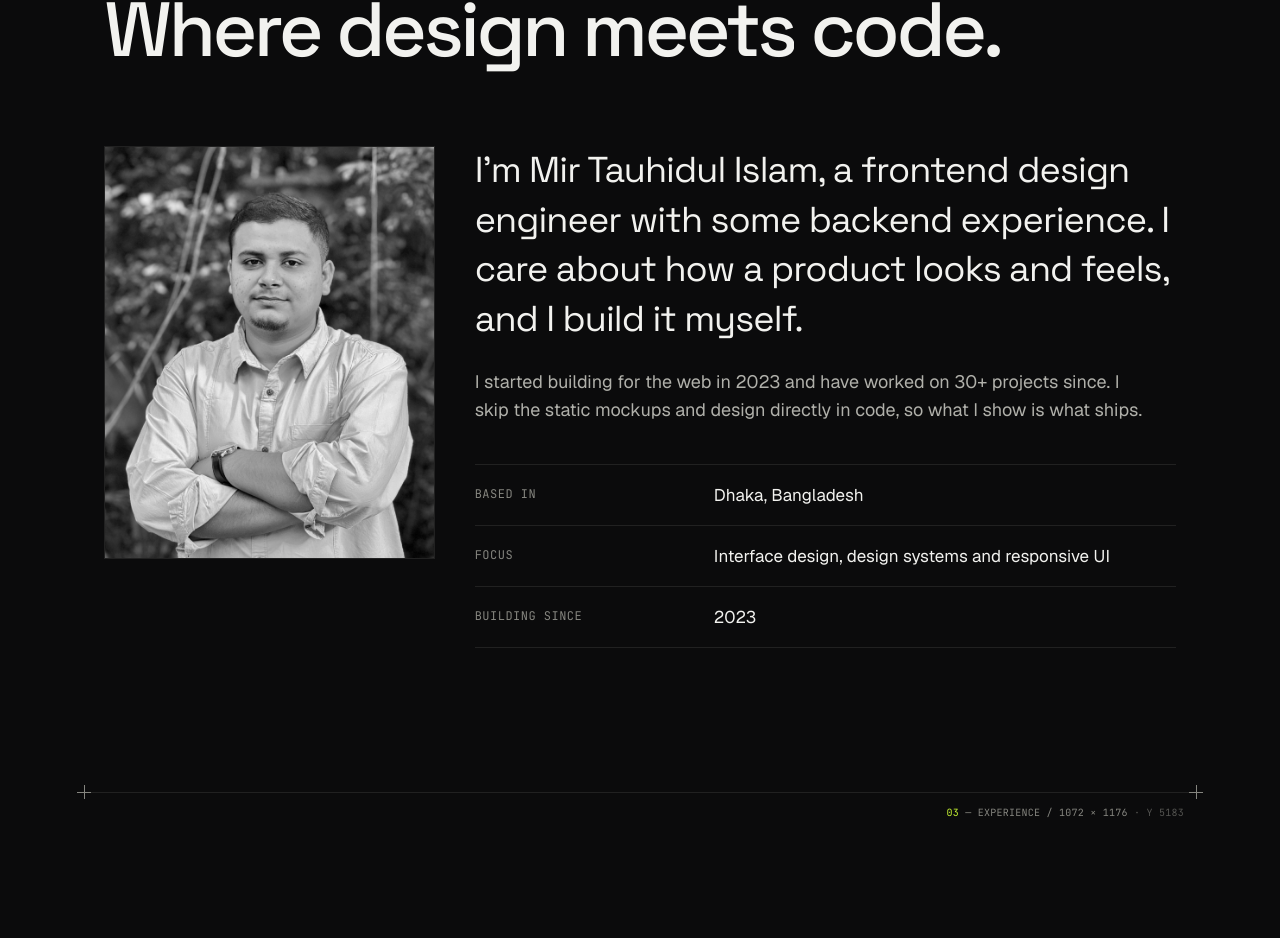
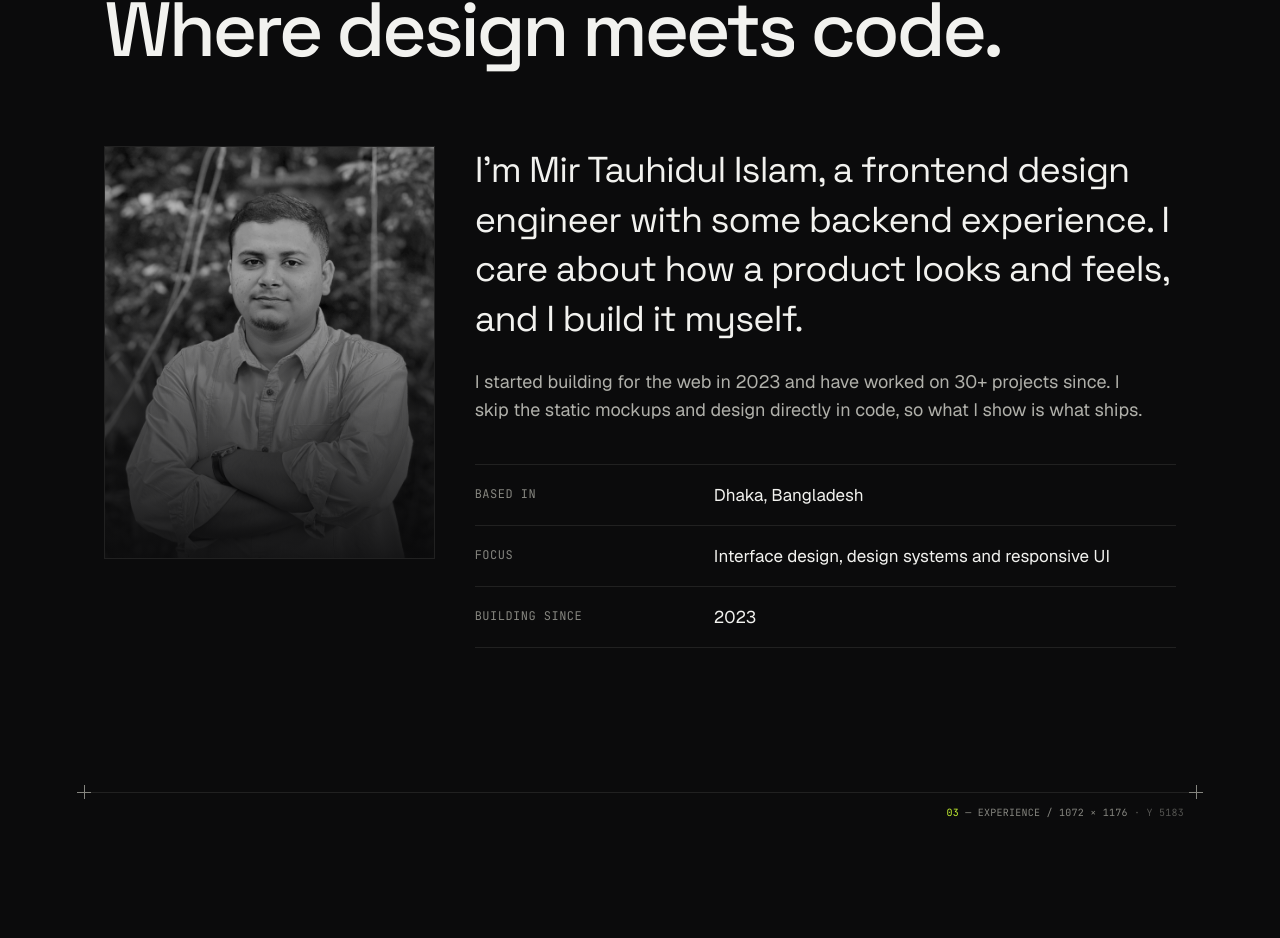
Before and after one commit to mtauhidul/mirtauhid.com-v6, a Next.js app: page / in a window 1280 px wide. Shown: the part 4391-5329 px from the top of the page. Built offline with nearby package versions, Linux system fonts and the light colour scheme; no server answers.

Commit message:
feat: darken About portrait with tint and bottom gradient
Co-Authored-By: Claude Sonnet 5.5 <noreply@anthropic.com>

```diff
--- a/src/components/sections/about.tsx
+++ b/src/components/sections/about.tsx
@@ -17,6 +17,16 @@ export function About() {
               fill
               sizes="(min-width: 768px) 33vw, 100vw"
               className="object-cover object-[50%_28%]"
+            />
+            {/* darkening so the bright photo sits in the dark page: even tint + stronger fade from the bottom */}
+            <div aria-hidden className="bg-bg/[0.22] absolute inset-0" />
+            <div
+              aria-hidden
+              className="absolute inset-0"
+              style={{
+                backgroundImage:
+                  "linear-gradient(to top, rgba(11,11,12,0.92) 0%, rgba(11,11,12,0.55) 35%, rgba(11,11,12,0) 70%)",
+              }}
             />
           </div>
         </Reveal>
```
